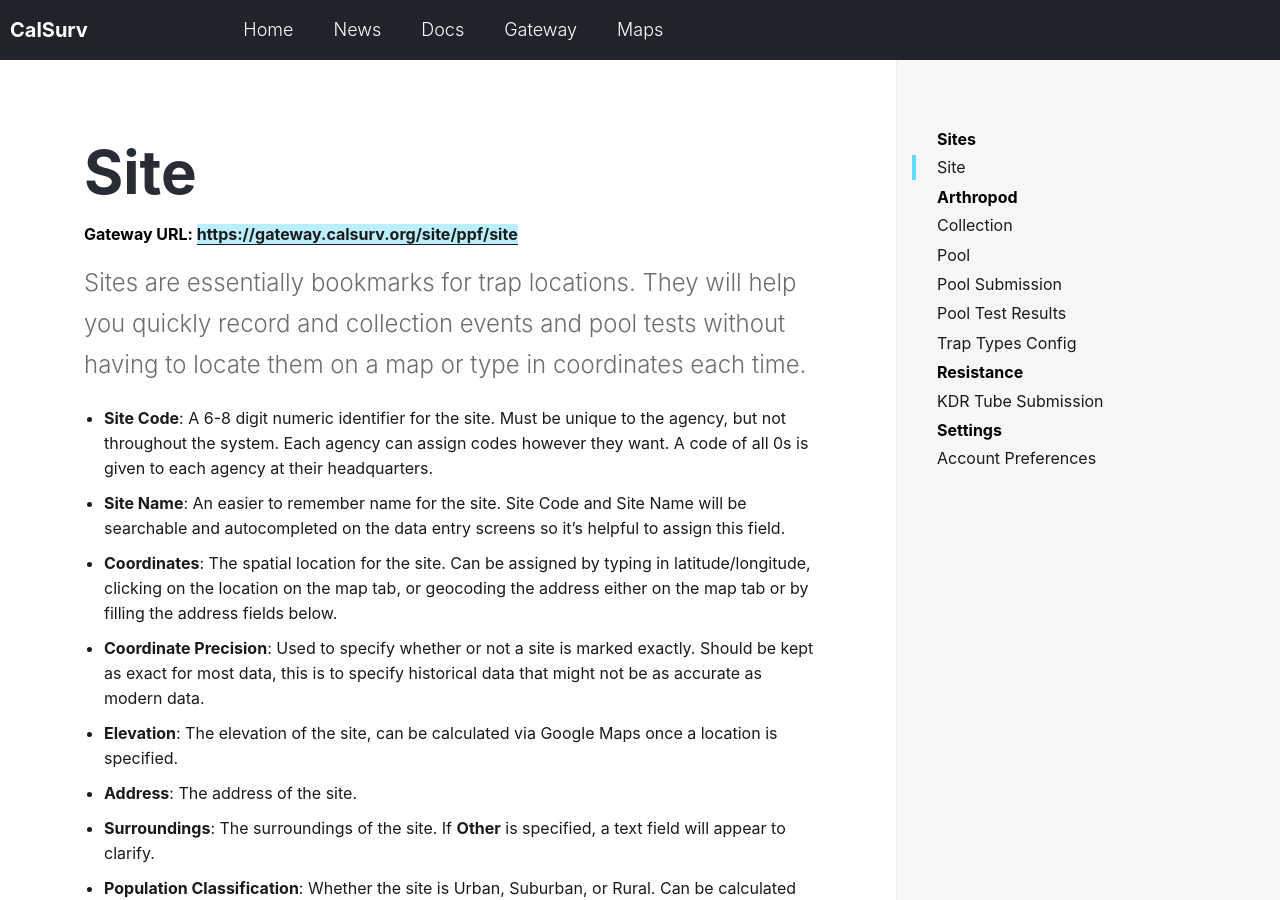
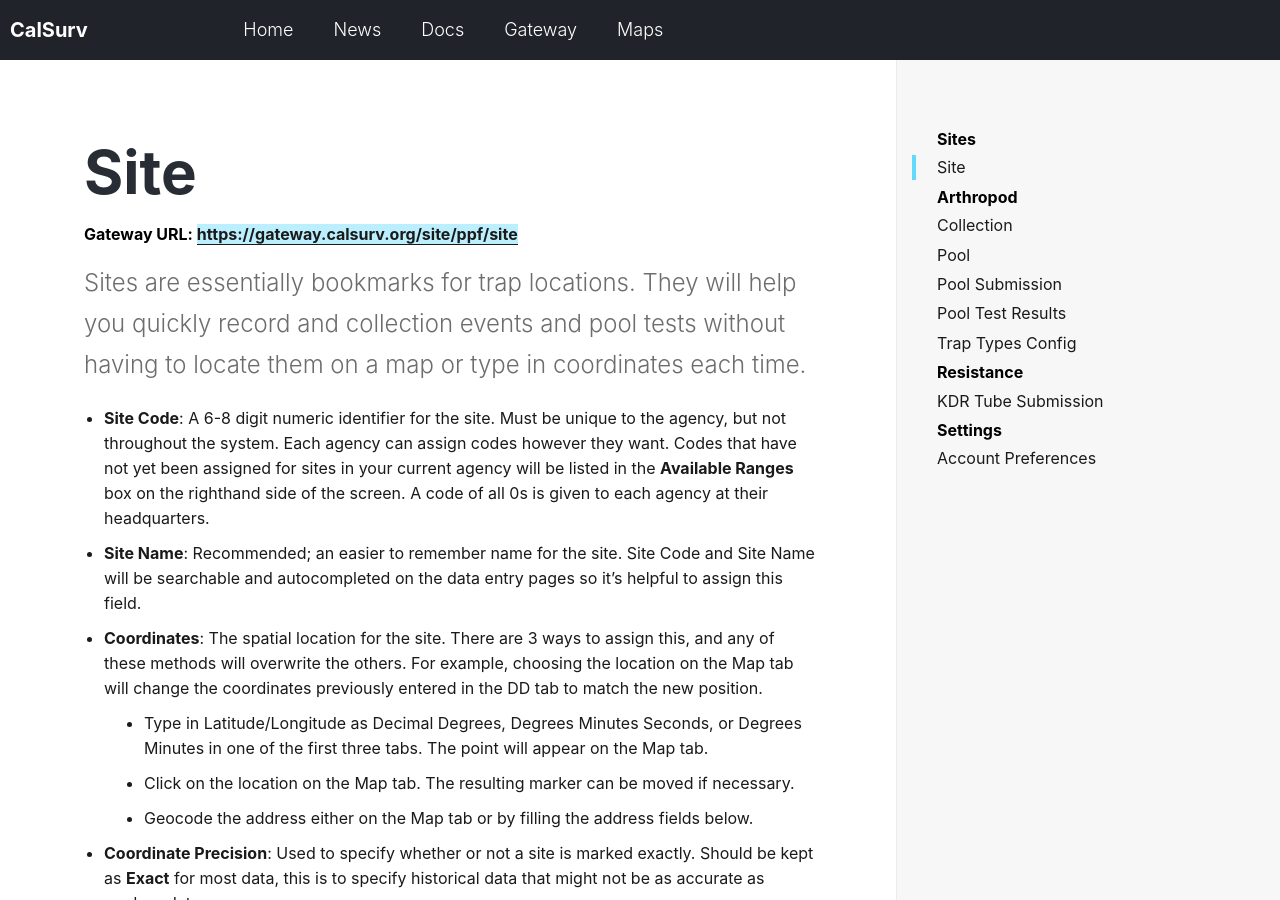
Before and after one commit to tlvaldepena/vectorsurv.org, a Jekyll site: the page built from _docs/site/site.md, in a window 1280 px wide and 900 px high. Built offline with Jekyll 4.4.1, drawn with Linux system fonts in a browser that asks for light colours; some of the changed text lies outside the part shown.

Commit message:
Added details to site code and coordinate specification

```diff
--- a/_docs/site/site.md
+++ b/_docs/site/site.md
@@ -3,14 +3,17 @@ title: Site
 permalink: /docs/site/
 gateway-url: https://gateway.calsurv.org/site/ppf/site
 ---
-Sites are essentially bookmarks for trap locations.  They will help you quickly record and collection events and pool tests without having to locate them on a map or type in coordinates each time.
+Sites are essentially bookmarks for trap locations. They will help you quickly record and collection events and pool tests without having to locate them on a map or type in coordinates each time.
 
-* **Site Code**: A 6-8 digit numeric identifier for the site.  Must be unique to the agency, but not throughout the system.  Each agency can assign codes however they want.  A code of all 0s is given to each agency at their headquarters.
-* **Site Name**: An easier to remember name for the site.  Site Code and Site Name will be searchable and autocompleted on the data entry screens so it's helpful to assign this field.
-* **Coordinates**: The spatial location for the site.  Can be assigned by typing in latitude/longitude,  clicking on the location on the map tab,  or geocoding the address either on the map tab or by filling the address fields below.
-* **Coordinate Precision**: Used to specify whether or not a site is marked exactly.  Should be kept as exact for most data,  this is to specify historical data that might not be as accurate as modern data.
-* **Elevation**: The elevation of the site,  can be calculated via Google Maps once a location is specified.
+* **Site Code**: A 6-8 digit numeric identifier for the site. Must be unique to the agency, but not throughout the system.  Each agency can assign codes however they want. Codes that have not yet been assigned for sites in your current agency will be listed in the **Available Ranges** box on the righthand side of the screen. A code of all 0s is given to each agency at their headquarters.
+* **Site Name**: Recommended; an easier to remember name for the site. Site Code and Site Name will be searchable and autocompleted on the data entry pages so it's helpful to assign this field.
+* **Coordinates**: The spatial location for the site. There are 3 ways to assign this, and any of these methods will overwrite the others. For example, choosing the location on the Map tab will change the coordinates previously entered in the DD tab to match the new position.
+  * Type in Latitude/Longitude as Decimal Degrees, Degrees Minutes Seconds, or Degrees Minutes in one of the first three tabs. The point will appear on the Map tab.
+  * Click on the location on the Map tab. The resulting marker can be moved if necessary.
+  * Geocode the address either on the Map tab or by filling the address fields below.
+* **Coordinate Precision**: Used to specify whether or not a site is marked exactly. Should be kept as **Exact** for most data, this is to specify historical data that might not be as accurate as modern data.
+* **Elevation**: The elevation of the site, can be calculated via Google Maps once a location is specified.
 * **Address**: The address of the site.
-* **Surroundings**: The surroundings of the site.  If **Other** is specified, a text field will appear to clarify.
-* **Population Classification**: Whether the site is Urban, Suburban, or Rural.  Can be calculated via census data after a location is specified.
+* **Surroundings**: The surroundings of the site. More than one can be chosen by holding down the Ctrl/Cmd key while making selections. If **Other** is specified, a text field will appear to clarify.
+* **Population Classification**: Whether the site is Urban, Suburban, or Rural. Can be calculated via census data after a location is specified.
 * **Comments**: Any additional notes that should be recorded with this site.
```
